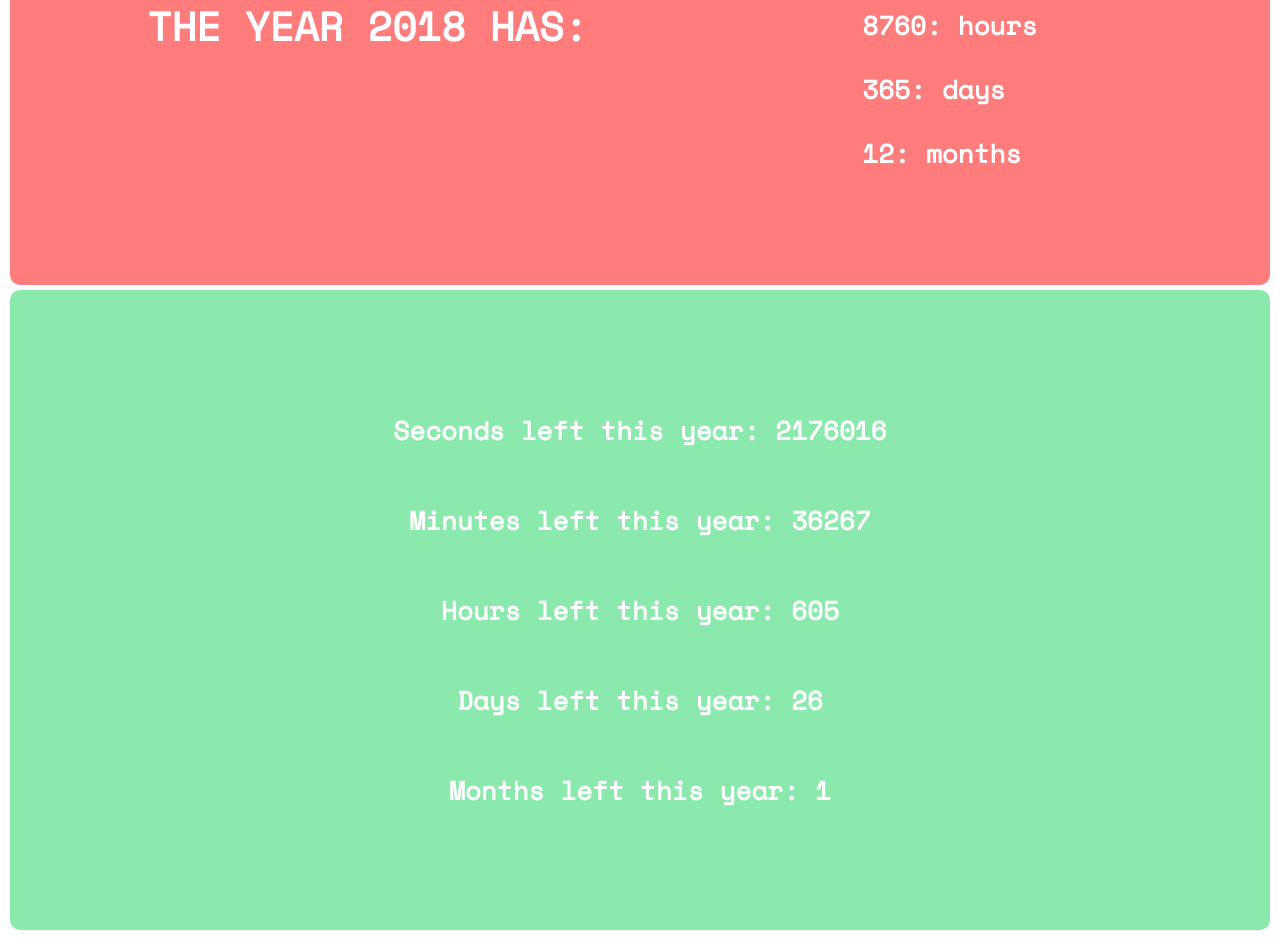
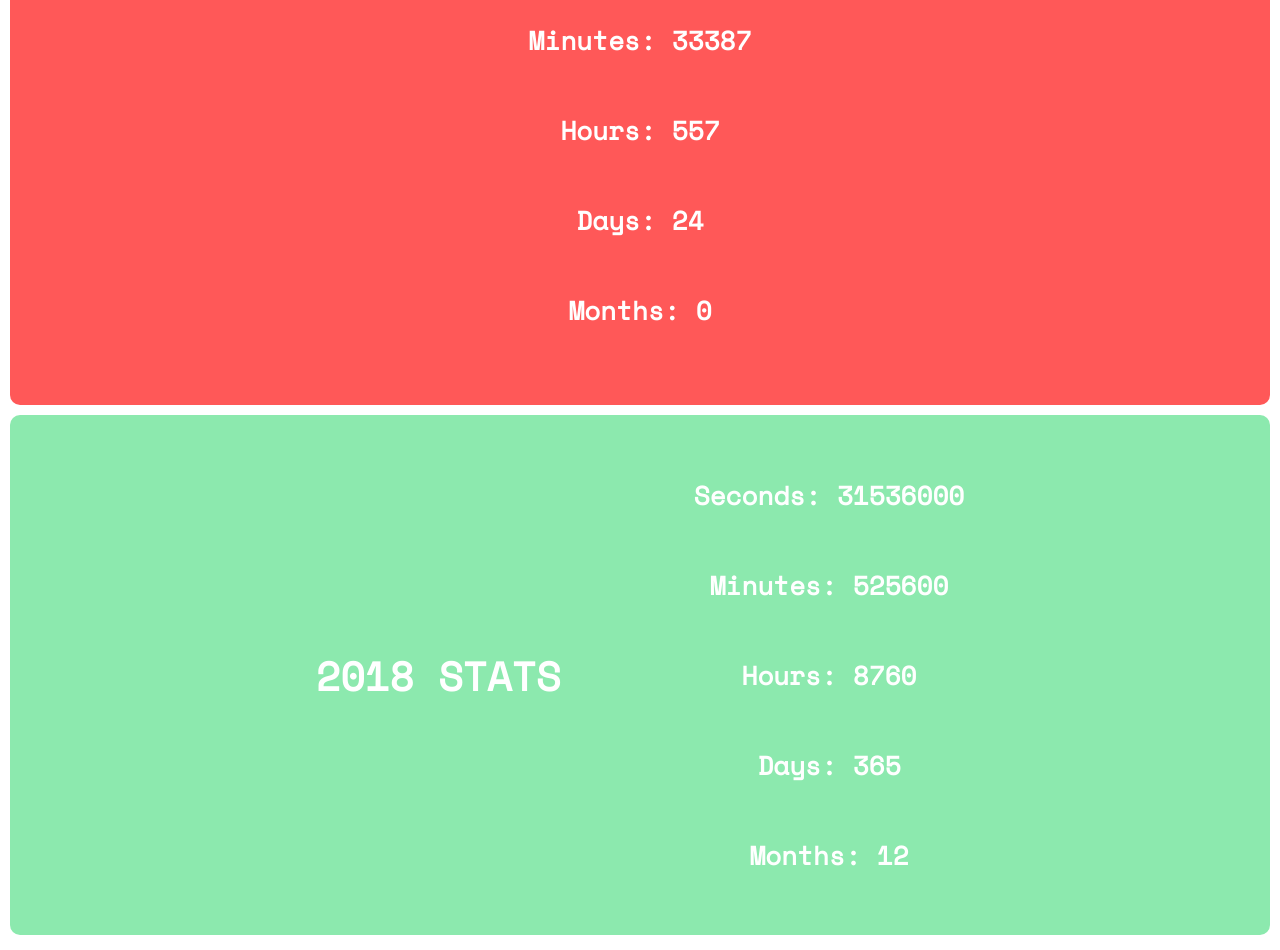
Before and after one commit to yousifmansour/today, a React (Create React App) app: page / in a window 1280 px wide. Shown: the part 660-1610 px from the top of the page. Built offline with nearby package versions, Linux system fonts and the light colour scheme.

Commit message:
fix year stats and remaing in year section

```diff
--- a/src/App.js
+++ b/src/App.js
@@ -1,7 +1,7 @@
 import React, {Component} from 'react';
 import ThisInstance from './ThisInstance.js';
 import YearStats from './YearStats.js'
-import TodayStats from './TodayStats.js';
+import RemainingThisYear from './RemainingThisYear.js';
 
 import './App.css';
 
@@ -36,7 +36,7 @@ class App extends Component {
   componentDidMount() {
     this.setup();
     this.update();
-    let intervalID = setInterval(() => this.update(), 1000);
+    setInterval(() => this.update(), 1000);
   }
 
   setup() {
@@ -60,14 +60,14 @@ class App extends Component {
 
   update() {
     const date = new Date();
-    const thisInstance = `${date.getFullYear()}${date.getMonth()}${date.getDay()}${date.getHours()}${date.getMinutes()}${date.getSeconds()}`;
+    const thisInstance = `${date.getFullYear()}${date.getMonth() + 1}${date.getDate()}${date.getHours()}${date.getMinutes()}${date.getSeconds()}`;
     if (date.getFullYear() !== this.state.currentYearStats.year)
       this.setState();
 
     // 30 days has september, april, june, and november. all the rest have 31. save
     // february, with 28 days clear, and 29 each leap year
 
-    const months = 12 - date.getMonth();
+    const months = 11 - date.getMonth();
     let daysInMonth = 0;
     switch (date.getMonth()) {
       case 9:
@@ -81,10 +81,12 @@ class App extends Component {
         this.leapYear(date.getFullYear())
           ? daysInMonth = 29
           : daysInMonth = 28
+        break;
       default:
         return 2;
     }
-    const days = daysInMonth - date.getDay();
+
+    const days = daysInMonth - date.getDate();
     const hours = days * 24 - date.getHours();
     const minutes = hours * 60 - date.getMinutes();
     const seconds = minutes * 60 - date.getSeconds();
@@ -101,15 +103,16 @@ class App extends Component {
     });
   }
   leapYear(year) {
-    return ((year % 4 == 0) && (year % 100 != 0)) || (year % 400 == 0);
+    return ((year % 4 === 0) && (year % 100 !== 0)) || (year % 400 === 0);
   }
 
   render() {
     return (
       <div className="App">
         <ThisInstance thisInstance={this.state.thisInstance}/>
-        <YearStats currentYearStats={this.state.currentYearStats}/>
-        <TodayStats leftThisYear={this.state.leftThisYear}/>
+        <RemainingThisYear leftThisYear={this.state.leftThisYear}/>
+        <YearStats currentYearStats={this.state.currentYearStats}/> {/* // day stats
+        // remaining this day */}
       </div>
     );
   }
--- a/src/TodayStats.css
+++ b/src/RemainingThisYear.css
@@ -1,5 +1,5 @@
 .today-stats-container {
-    background-color: #8ce9ae;
+    background-color: #ff7c7c;
     min-height: 80vh;
     color: #ffffff;
     display: flex;
@@ -10,11 +10,17 @@
     align-items: center;
     border-radius: 10px;
     margin-bottom: 5px;
-    margin-top: 5/* padding-left: 10px;
-    padding-right: 10px; */px;
+    margin-top: 5px;
+    animation: animate-remainingThisYear-background 9s linear infinite;
 }
 
-.today-stats-container * {
+@keyframes animate-remainingThisYear-background{
+    50%{
+        background-color: #ff5454;
+    }
+}
+
+.today-stats-container h2,h3 {
     flex-basis: 35%;
     font-size: 26px;
 }
--- /dev/null
+++ b/src/RemainingThisYear.js
@@ -0,0 +1,20 @@
+import './RemainingThisYear.css';
+import React from 'react';
+
+const RemainingThisYear = ({leftThisYear}) => {
+  const {seconds, minutes, hours, days, months} = leftThisYear;
+  return (
+    <div className="today-stats-container">
+      <h1>
+        Remaining This Year
+      </h1>
+      <h3>Seconds: {seconds}</h3>
+      <h3>Minutes: {minutes}</h3>
+      <h3>Hours: {hours}</h3>
+      <h3>Days: {days}</h3>
+      <h3>Months: {months}</h3>
+    </div>
+  );
+}
+
+export default RemainingThisYear;
--- a/src/ThisInstance.css
+++ b/src/ThisInstance.css
@@ -8,12 +8,19 @@
     border-radius: 10px;
     margin-bottom: 5px;
     margin-top: 5px;
+    animation: animate-instance-background 10s linear infinite;
+}
+
+@keyframes animate-instance-background{
+    50%{
+        background-color: #baf9ff;
+    }
 }
 
 .this-instance-container h1 {
     flex-basis: 100%;
     font-size: 90px;
-    animation: 2s pulse linear infinite;
+    animation: 3s pulse linear infinite;
 }
 
 .this-instance-container h2 {
--- a/src/TodayStats.js
+++ /dev/null
@@ -1,17 +0,0 @@
-import './TodayStats.css';
-import React from 'react';
-
-const TodayStats = ({leftThisYear}) => {
-  const {seconds, minutes, hours, days, months} = leftThisYear;
-  return (
-    <div className="today-stats-container">
-      <h3>Seconds left this year: {seconds}</h3>
-      <h3>Minutes left this year: {minutes}</h3>
-      <h3>Hours left this year: {hours}</h3>
-      <h3>Days left this year: {days}</h3>
-      <h3>Months left this year: {months}</h3>
-    </div>
-  );
-}
-
-export default TodayStats;
--- a/src/YearStats.css
+++ b/src/YearStats.css
@@ -1,9 +1,9 @@
 .year-stats-container {
-    background-color: #ff7c7c;
+    background-color: #8ce9ae;
     min-height: 65vh;
     color: white;
     display: flex;
-    justify-content: space-around;
+    justify-content: center;
     text-align: left;
     align-items: center;
     border-radius: 10px;
@@ -13,20 +13,23 @@
 
 .year-stats-container h2 {
     font-size: 40px;
+    flex-basis: 30%;
 }
 
 .year-stats-container h3 {
     font-size: 26px;
 }
 
-.year-stats-container .year-stats {
+/* .year-stats-container{
     flex-basis: 90%;
     display: flex;
     flex-direction: column;
-}
+} */
 
-.year-stats-container .year-stats div {
-    flex-basis: 50%;
+.year-stats-container div {
+    display: flex;
+    text-align: center;
+    flex-direction: column;
 }
 
 @media(max-width:1024px) {
@@ -36,17 +39,13 @@
     .year-stats-container h3 {
         font-size: 20px;
     }
-    .year-stats-container .year-stats div {
-        flex-basis: 50%;
-    }
 }
 
 @media(max-width:640px) {
-    .year-stats-container{
+    .year-stats-container {
         flex-direction: column;
         justify-content: center;
     }
-
     .year-stats-container h2 {
         flex-basis: 50%;
         font-size: 22px;
--- a/src/YearStats.js
+++ b/src/YearStats.js
@@ -12,20 +12,15 @@ const YearStats = ({currentYearStats}) => {
   } = currentYearStats;
   return (
     <div className='year-stats-container'>
-      <h2>THE YEAR {year}
-        &nbsp;HAS:
+      <h2>{year}&nbsp;STATS
       </h2>
       <div>
         <h3>
-          {seconds}: seconds</h3>
-        <h3>{minutes}
-          : minutes</h3>
-        <h3>{hours}
-          : hours</h3>
-        <h3>{days}
-          : days</h3>
-        <h3>{months}
-          : months</h3>
+          Seconds: {seconds}</h3>
+        <h3>Minutes: {minutes}</h3>
+        <h3>Hours: {hours}</h3>
+        <h3>Days: {days}</h3>
+        <h3>Months: {months}</h3>
       </div>
     </div>
   )
```
